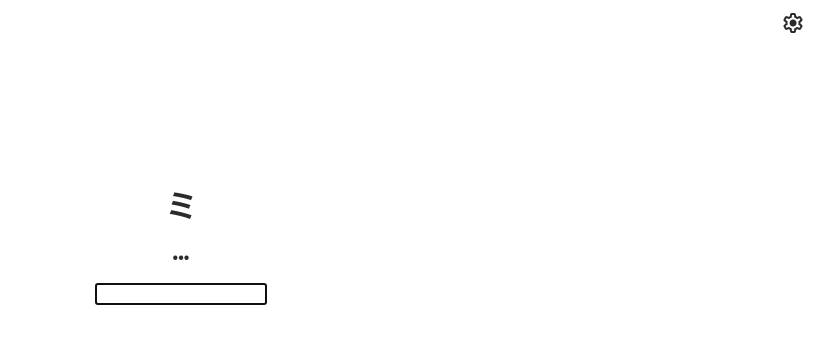
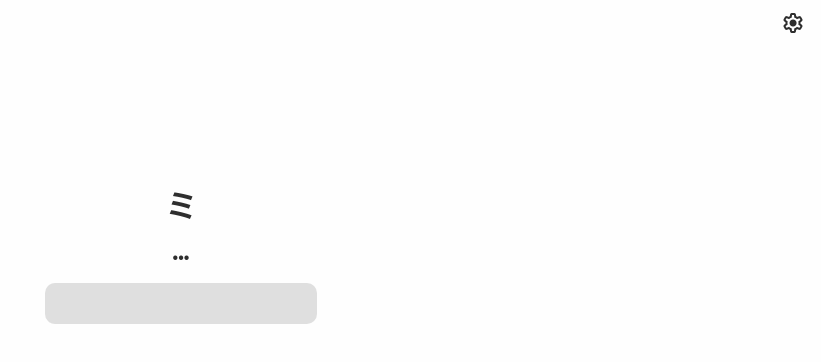
Before and after one commit to Fishfinna/quiz-me-katakana, a Svelte app: page / in a window 1280 px wide. Shown: the top 362 px of the page, without its empty margins (459-1280 px from the left). Built offline with nearby package versions, Linux system fonts and the light colour scheme; a web font is replaced by a local one.

Commit message:
worked more with the color system

```diff
--- a/src/app.scss
+++ b/src/app.scss
@@ -1,30 +1,4 @@
-:root {
-    --pink: #EE7EA0;
-    --green: #97b497;
-    --light: #ffffff;
-    --dark: #2b2b2b;
-
-    --correct: var(--green);
-    --try-again: var(--pink);
-    --background: var(--light);
-    --text: var(--dark);
-}
-
-.dark-mode {
-    --pink: #f7789d;
-    --green: #6b8e23;
-    --correct: var(--green);
-    --try-again: var(--pink);
-    --background: var(--dark);
-    --text: var(--light);
-}
-
-$pink: var(--pink);
-$green: var(--green);
-$correct: $green;
-$try-again: $pink;
-$background: var(--background);
-$text: var(--text);
+@use 'assets/vars.scss' as *;
 
 @font-face {
     font-family: 'noto';
--- /dev/null
+++ b/src/assets/vars.scss
@@ -0,0 +1,27 @@
+:root {
+    --pink: #EE7EA0;
+    --green: #97b497;
+    --light: #fefefe;
+    --dark: #2e2e2e;
+
+    --correct: var(--green);
+    --try-again: var(--pink);
+    --background: var(--light);
+    --text: var(--dark);
+}
+
+.dark-mode {
+    --pink: #f7789d;
+    --green: #6b8e23;
+    --correct: var(--green);
+    --try-again: var(--pink);
+    --background: var(--dark);
+    --text: var(--light);
+}
+
+$pink: var(--pink);
+$green: var(--green);
+$correct: $green;
+$try-again: $pink;
+$background: var(--background);
+$text: var(--text);
--- a/src/lib/game/game.scss
+++ b/src/lib/game/game.scss
@@ -1,3 +1,20 @@
+@use '../../assets/vars.scss' as *;
+
 .game {
     padding-top: 20vh;
+
+    input {
+        font-size: large;
+        background-color: color-mix(in srgb, $text 15%, transparent);
+        color: $text;
+        font-weight: bold;
+        border: transparent;
+        letter-spacing: 1.5px;
+        border-radius: 10px;
+        padding: 10px 20px;
+
+        &:focus {
+            outline: none;
+        }
+    }
 }
```
